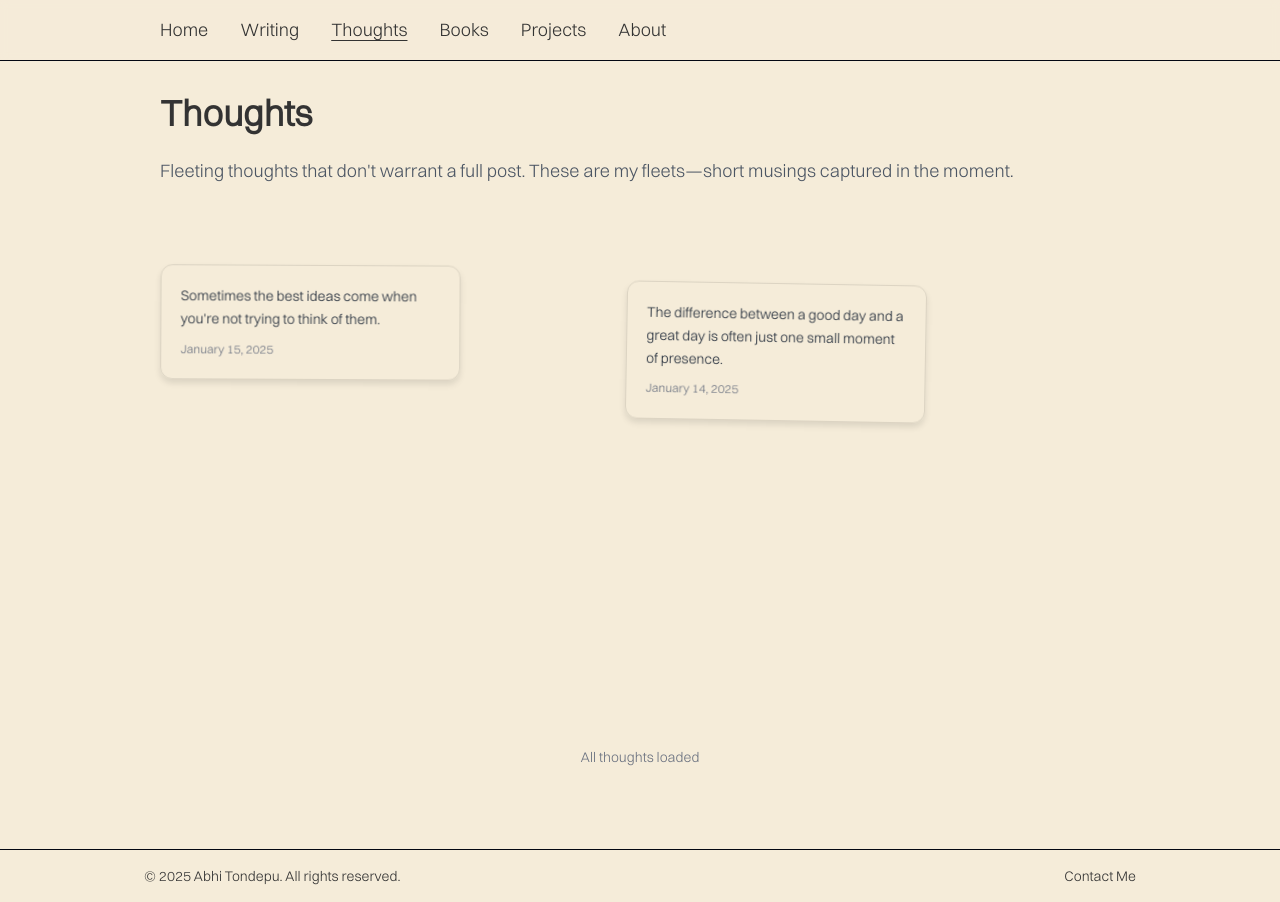
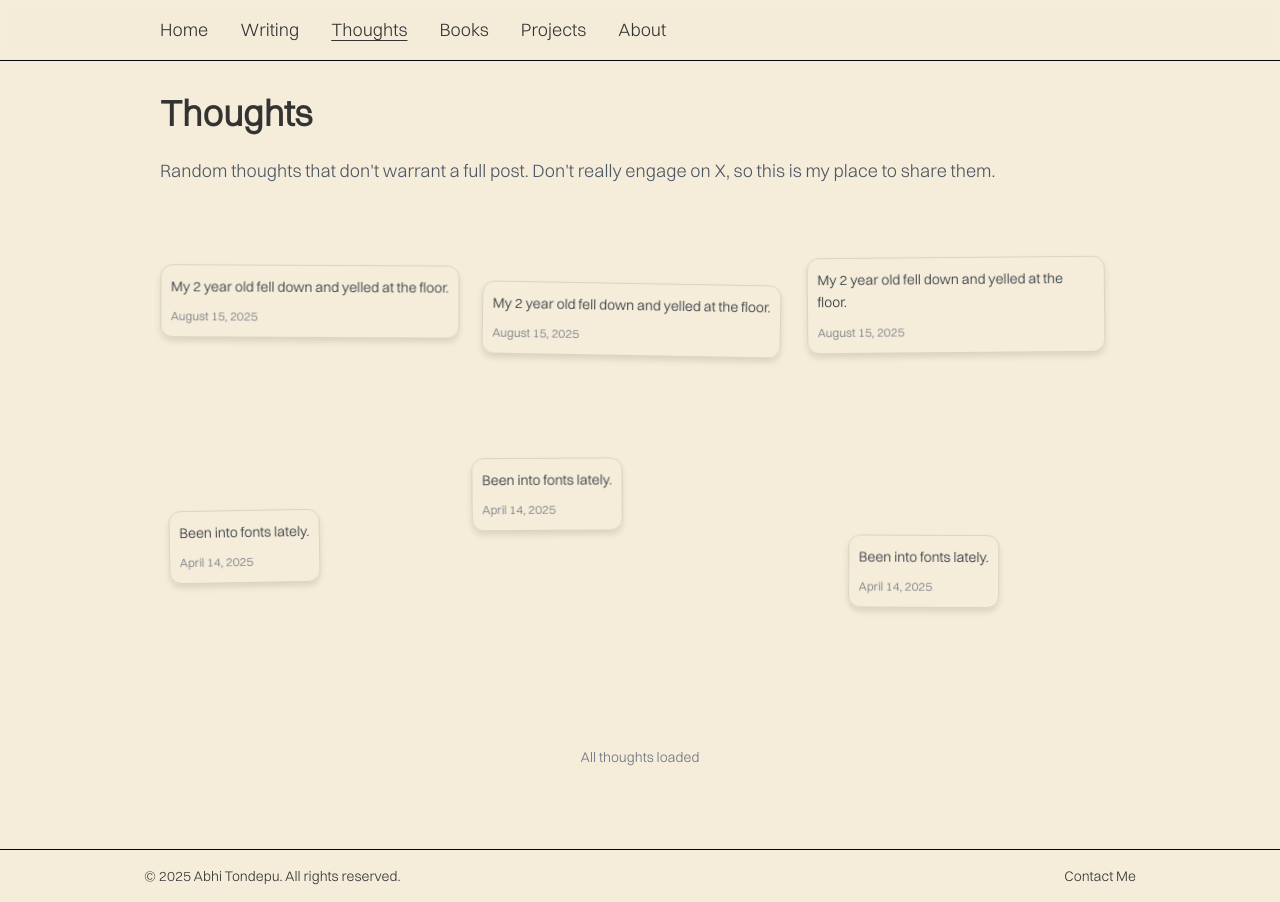
Before and after one commit to abiclub23/folio, a Next.js app: page /thoughts in a window 1280 px wide. Built offline with nearby package versions, Linux system fonts and the light colour scheme.

Commit message:
til and thoguths fixes

```diff
--- a/components/Thoughts/index.js
+++ b/components/Thoughts/index.js
@@ -111,24 +111,11 @@ export default function Thoughts({ thoughts = [] }) {
     );
   }, []);
 
-  // Early return for empty state
-  if (!thoughts.length) {
-    return (
-      <div>
-        <h1 className="text-4xl font-bold mb-6">Thoughts</h1>
-        <p className="text-lg text-gray-600 mb-8">
-          Fleeting thoughts that don't warrant a full post. These are my fleets—short musings captured in the moment.
-        </p>
-        <p className="text-gray-500">No thoughts yet. Check back soon!</p>
-      </div>
-    );
-  }
-
   return (
     <div>
       <h1 className="text-4xl font-bold mb-6">Thoughts</h1>
       <p className="text-lg text-gray-600 mb-8">
-        Fleeting thoughts that don't warrant a full post. These are my fleets—short musings captured in the moment.
+        Random thoughts that don't warrant a full post. Don't really engage on X, so this is my place to share them.
       </p>
 
       <div
--- a/components/Thoughts/thoughts.module.css
+++ b/components/Thoughts/thoughts.module.css
@@ -52,7 +52,7 @@
   background: transparent;
   border: 1px solid rgba(0, 0, 0, 0.1);
   border-radius: 12px;
-  padding: 1.2rem;
+  padding: 0.6rem;
   font-size: 14px;
   box-shadow: 0 4px 6px rgba(0, 0, 0, 0.1);
   max-width: 300px;
--- a/data/thoughts.js
+++ b/data/thoughts.js
@@ -1,10 +1,24 @@
 export const thoughts = [
   {
-    text: "Sometimes the best ideas come when you're not trying to think of them.",
-    timestamp: "January 15, 2025"
+    text: "My 2 year old fell down and yelled at the floor.",
+    timestamp: "August 15, 2025"
   },
   {
-    text: "The difference between a good day and a great day is often just one small moment of presence.",
-    timestamp: "January 14, 2025"
+    text: "Been into fonts lately.",
+    timestamp: "April 14, 2025"
+  }, {
+    text: "My 2 year old fell down and yelled at the floor.",
+    timestamp: "August 15, 2025"
+  },
+  {
+    text: "Been into fonts lately.",
+    timestamp: "April 14, 2025"
+  },{
+    text: "My 2 year old fell down and yelled at the floor.",
+    timestamp: "August 15, 2025"
+  },
+  {
+    text: "Been into fonts lately.",
+    timestamp: "April 14, 2025"
   }
 ];
```
Also changed, not shown: content/writing/things-i-like-2025.md (+1 -0 lines).
